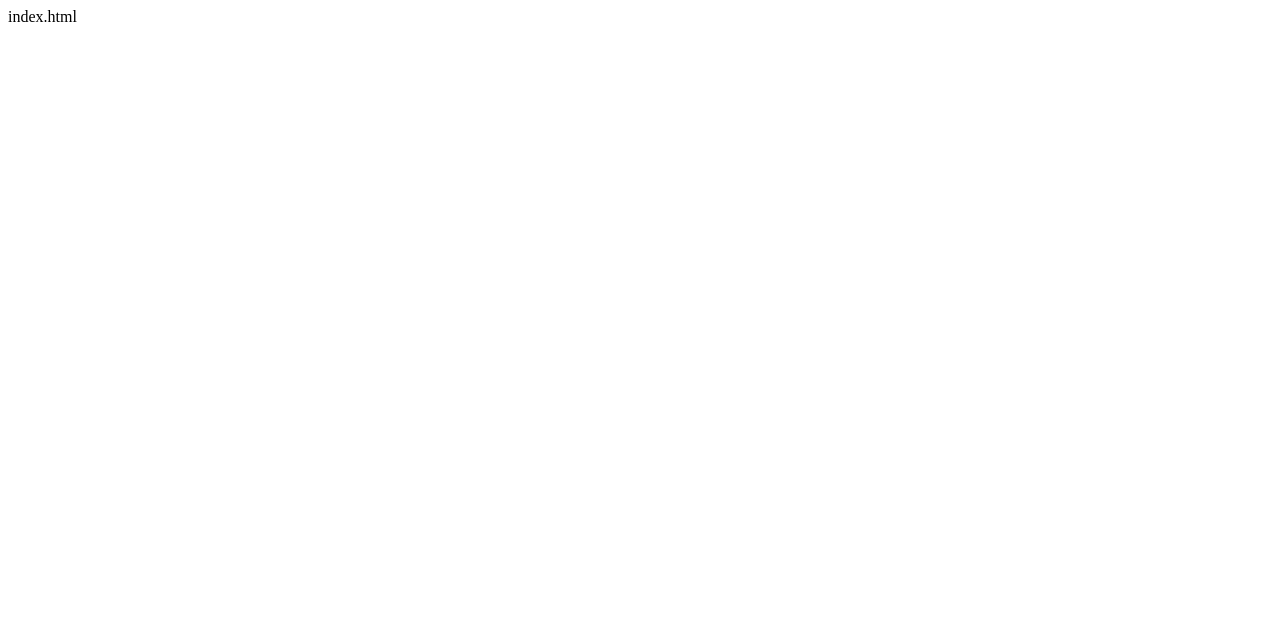
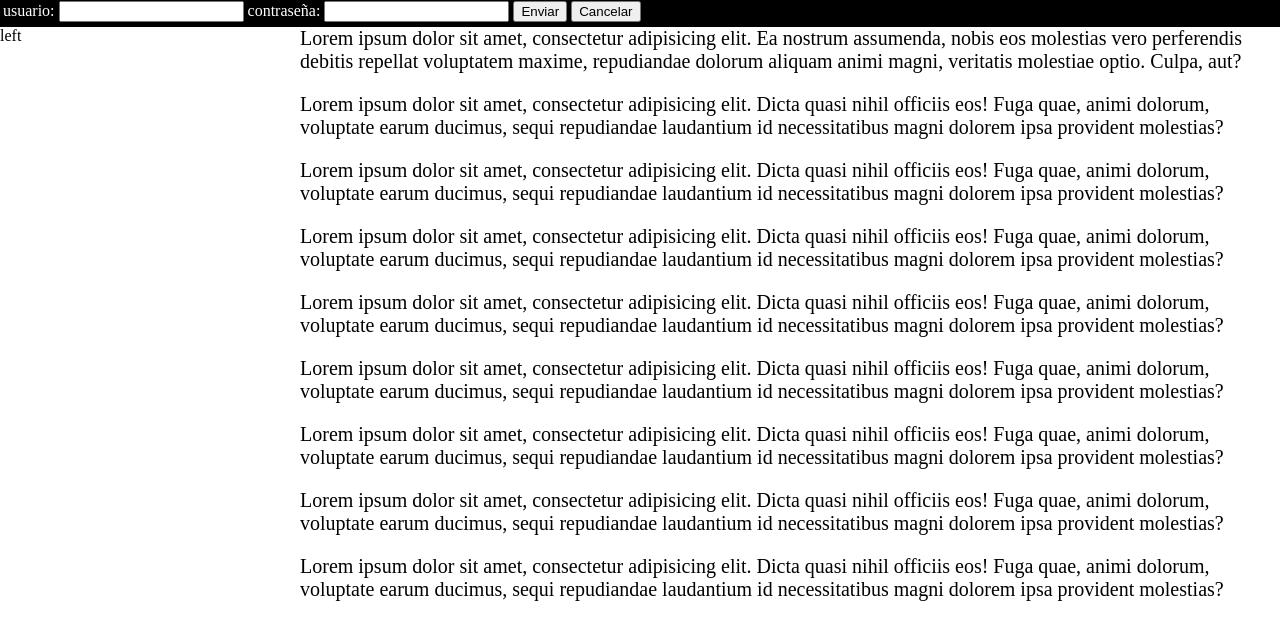
Before and after one commit to WeSolution/MiProyecto, a plain HTML site: page index.html in a window 1280 px wide. Drawn offline with Linux system fonts and the light colour scheme.

Commit message:
Creo mi primera interfaz de prueba con git

```diff
--- a/index.html
+++ b/index.html
@@ -1 +1,34 @@
-index.html
+<!DOCTYPE html>
+<html lang="en">
+<head>
+	<meta charset="UTF-8">
+	<title>Document</title>
+	<link rel="stylesheet" href="styles/mi_estilo.css">
+</head>
+<body>
+	<nav>
+		<form action="#">
+			<label for="txtusr">usuario:</label>
+			<input type="text" id="txtusr">
+			<label for="txtpwd">contraseña:</label>
+			<input type="password" id="txtpwd">
+			<button>Enviar</button>
+			<button>Cancelar</button>
+		</form>
+	</nav>
+	<div id="left">
+		left
+	</div>
+	<div id="center">
+		<p>Lorem ipsum dolor sit amet, consectetur adipisicing elit. Ea nostrum assumenda, nobis eos molestias vero perferendis debitis repellat voluptatem maxime, repudiandae dolorum aliquam animi magni, veritatis molestiae optio. Culpa, aut?</p>
+		<p>Lorem ipsum dolor sit amet, consectetur adipisicing elit. Dicta quasi nihil officiis eos! Fuga quae, animi dolorum, voluptate earum ducimus, sequi repudiandae laudantium id necessitatibus magni dolorem ipsa provident molestias?</p>
+		<p>Lorem ipsum dolor sit amet, consectetur adipisicing elit. Dicta quasi nihil officiis eos! Fuga quae, animi dolorum, voluptate earum ducimus, sequi repudiandae laudantium id necessitatibus magni dolorem ipsa provident molestias?</p>
+		<p>Lorem ipsum dolor sit amet, consectetur adipisicing elit. Dicta quasi nihil officiis eos! Fuga quae, animi dolorum, voluptate earum ducimus, sequi repudiandae laudantium id necessitatibus magni dolorem ipsa provident molestias?</p>
+		<p>Lorem ipsum dolor sit amet, consectetur adipisicing elit. Dicta quasi nihil officiis eos! Fuga quae, animi dolorum, voluptate earum ducimus, sequi repudiandae laudantium id necessitatibus magni dolorem ipsa provident molestias?</p>
+		<p>Lorem ipsum dolor sit amet, consectetur adipisicing elit. Dicta quasi nihil officiis eos! Fuga quae, animi dolorum, voluptate earum ducimus, sequi repudiandae laudantium id necessitatibus magni dolorem ipsa provident molestias?</p>
+		<p>Lorem ipsum dolor sit amet, consectetur adipisicing elit. Dicta quasi nihil officiis eos! Fuga quae, animi dolorum, voluptate earum ducimus, sequi repudiandae laudantium id necessitatibus magni dolorem ipsa provident molestias?</p>
+		<p>Lorem ipsum dolor sit amet, consectetur adipisicing elit. Dicta quasi nihil officiis eos! Fuga quae, animi dolorum, voluptate earum ducimus, sequi repudiandae laudantium id necessitatibus magni dolorem ipsa provident molestias?</p>
+		<p>Lorem ipsum dolor sit amet, consectetur adipisicing elit. Dicta quasi nihil officiis eos! Fuga quae, animi dolorum, voluptate earum ducimus, sequi repudiandae laudantium id necessitatibus magni dolorem ipsa provident molestias?</p>
+	</div>
+</body>
+</html>
--- a/styles/mi_estilo.css
+++ b/styles/mi_estilo.css
@@ -1 +1,26 @@
-mi_estilo.css
+nav {
+    background-color: black;
+    color: white;
+    font-size: 16px;
+    margin-left: -10px;
+    margin-right: -10px;
+    margin-top: -12px;
+    padding: 5px;
+}
+#left {
+    background-color: -moz-ButtonDefault;
+    float: left;
+    min-height: 1030px;
+    position: absolute;
+    min-width: 300px;
+    margin-top: 0px;
+    margin-left: -8px;
+}
+#center {
+    position: relative;
+    margin-left: 292px;
+    margin-top: -20px;
+    background: white;
+    margin-right: -10px;
+    font-size: 20px;
+}
```
